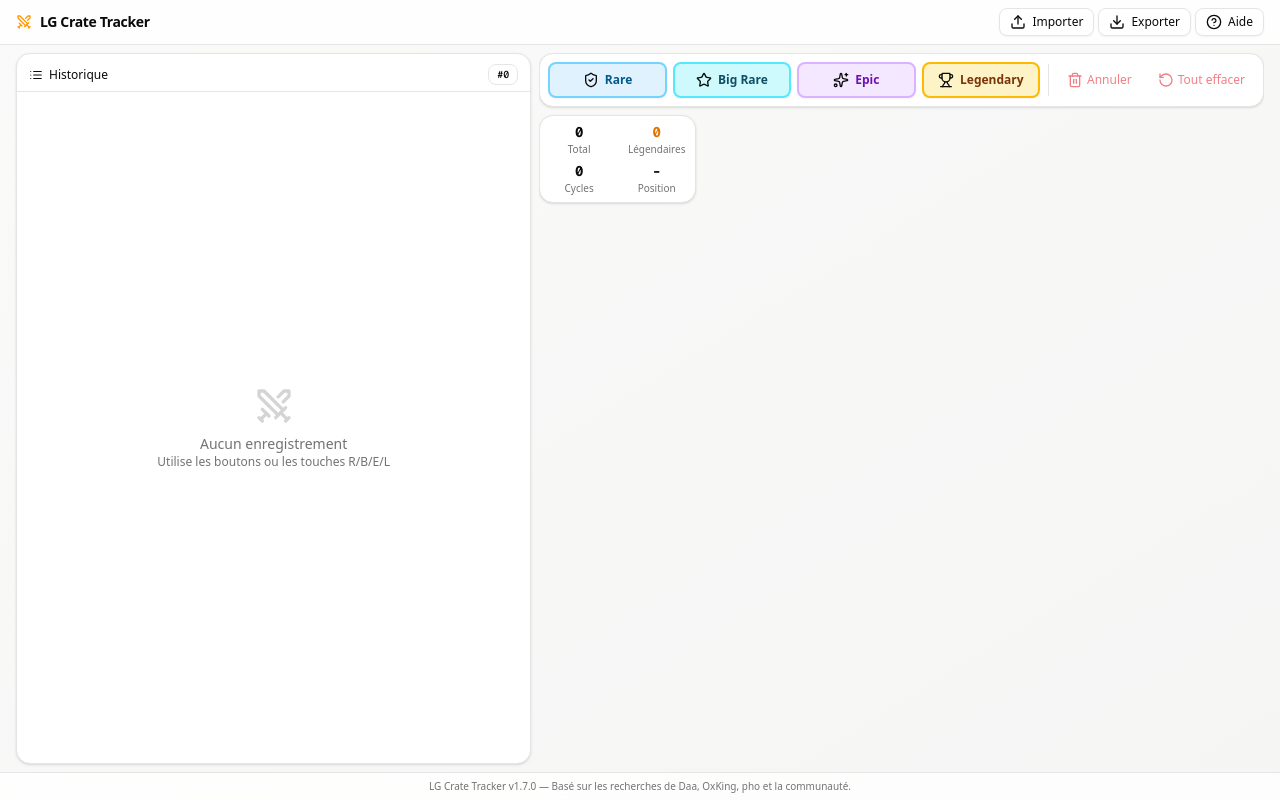
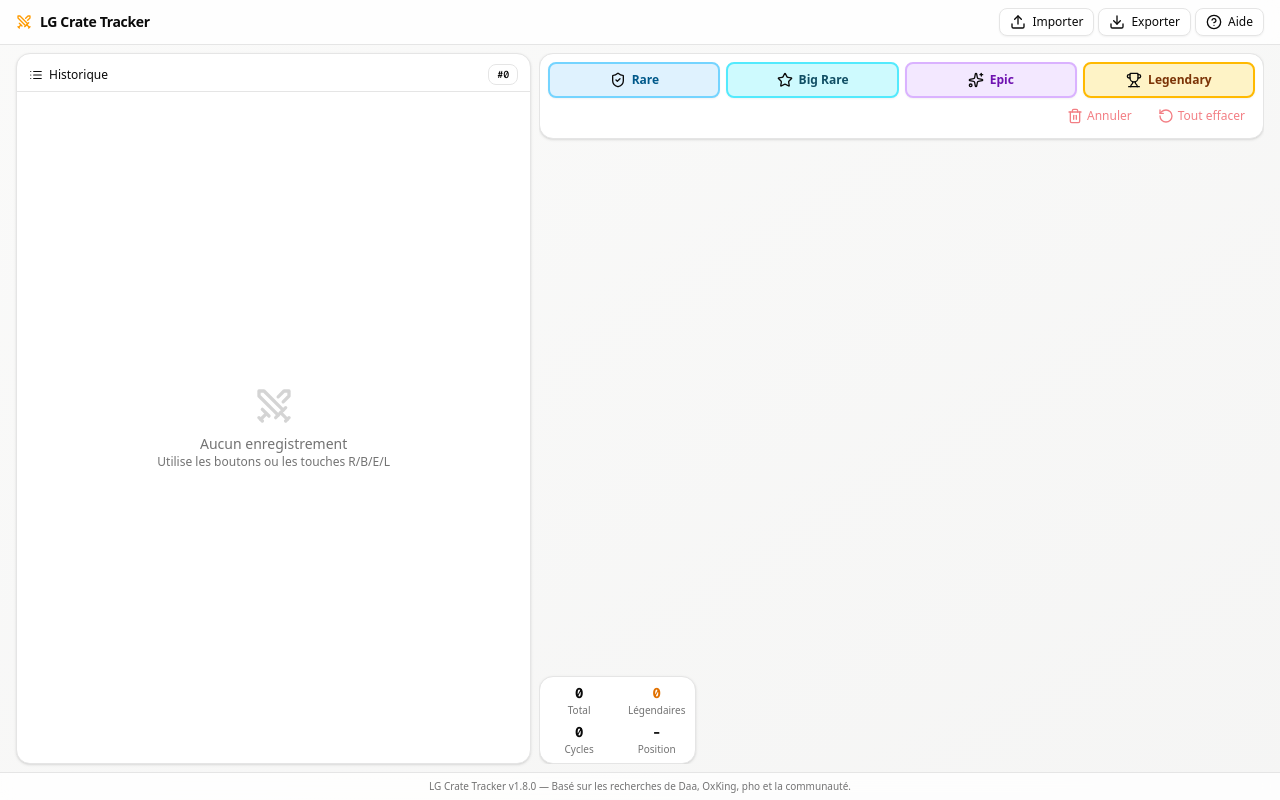
Before and after one commit to Lorryanna/lg-crate-tracker, a Next.js app: page / in a window 1280 px wide. Built offline with nearby package versions, Linux system fonts and the light colour scheme.

Commit message:
v1.8.0: move Annuler/Effacer below buttons, add next-crate probability %

```diff
--- a/package.json
+++ b/package.json
@@ -1,6 +1,6 @@
 {
   "name": "lg-crate-tracker",
-  "version": "1.7.0",
+  "version": "1.8.0",
   "private": true,
   "scripts": {
     "dev": "next dev",
--- a/src/app/page.tsx
+++ b/src/app/page.tsx
@@ -155,7 +155,7 @@ function notifyListeners() {
   listeners.forEach((cb) => cb());
 }
 
-const APP_VERSION = 'v1.7.0';
+const APP_VERSION = 'v1.8.0';
 
 export default function CrateTracker() {
   const records = useSyncExternalStore(
@@ -308,6 +308,7 @@ export default function CrateTracker() {
 
   const legendDropped = cycleStats ? cycleStats['Legendary'].dropped : 0;
   const legendRemaining = cycleStats ? cycleStats['Legendary'].remaining : 1;
+  const remainingInCycle = scanResult ? CYCLE_SIZE - scanResult.currentCyclePosition : 0;
 
   // ─── Render ──────────────────────────────────────────
 
@@ -518,8 +519,7 @@ export default function CrateTracker() {
               {/* ── 1. Buttons row ────────────────────── */}
               <Card className="shrink-0 py-0 gap-0">
                 <CardContent className="p-2">
-                  <div className="flex items-center gap-2">
-                    <div className="grid grid-cols-4 gap-1.5 flex-1">
+                  <div className="grid grid-cols-4 gap-1.5">
                     {RARITY_CONFIG.map((c) => (
                       <Tooltip key={c.rarity}>
                         <TooltipTrigger asChild>
@@ -538,8 +538,7 @@ export default function CrateTracker() {
                       </Tooltip>
                     ))}
                   </div>
-                    <div className="w-px h-8 bg-border shrink-0" />
-                    <div className="flex gap-1.5 shrink-0">
+                  <div className="flex justify-end gap-1.5 mt-1">
                     <Tooltip>
                       <TooltipTrigger asChild>
                         <Button
@@ -580,7 +579,6 @@ export default function CrateTracker() {
                         </DialogFooter>
                       </DialogContent>
                     </Dialog>
-                    </div>
                   </div>
                 </CardContent>
               </Card>
@@ -685,6 +683,13 @@ export default function CrateTracker() {
                             }`}>
                               {isComplete ? '✓ Complété' : `${stat.remaining} restant${stat.remaining > 1 ? 's' : ''}`}
                             </div>
+                            {!isComplete && (
+                              <div className="text-[10px] text-muted-foreground font-mono">
+                                → {remainingInCycle > 0
+                                  ? ((stat.remaining / remainingInCycle) * 100).toFixed(1)
+                                  : '0'}%
+                              </div>
+                            )}
                           </div>
                         );
                       })}
@@ -715,7 +720,7 @@ export default function CrateTracker() {
               )}
 
               {/* ── 5. Summary + Visualization side by side ── */}
-              <div className="flex gap-2 shrink-0">
+              <div className="flex gap-2 mt-auto shrink-0">
 
                 {/* Summary — compact 2×2 */}
                 <Card className="shrink-0 py-0 gap-0">
```
Lines whose indentation alone changed are shown as unchanged.
